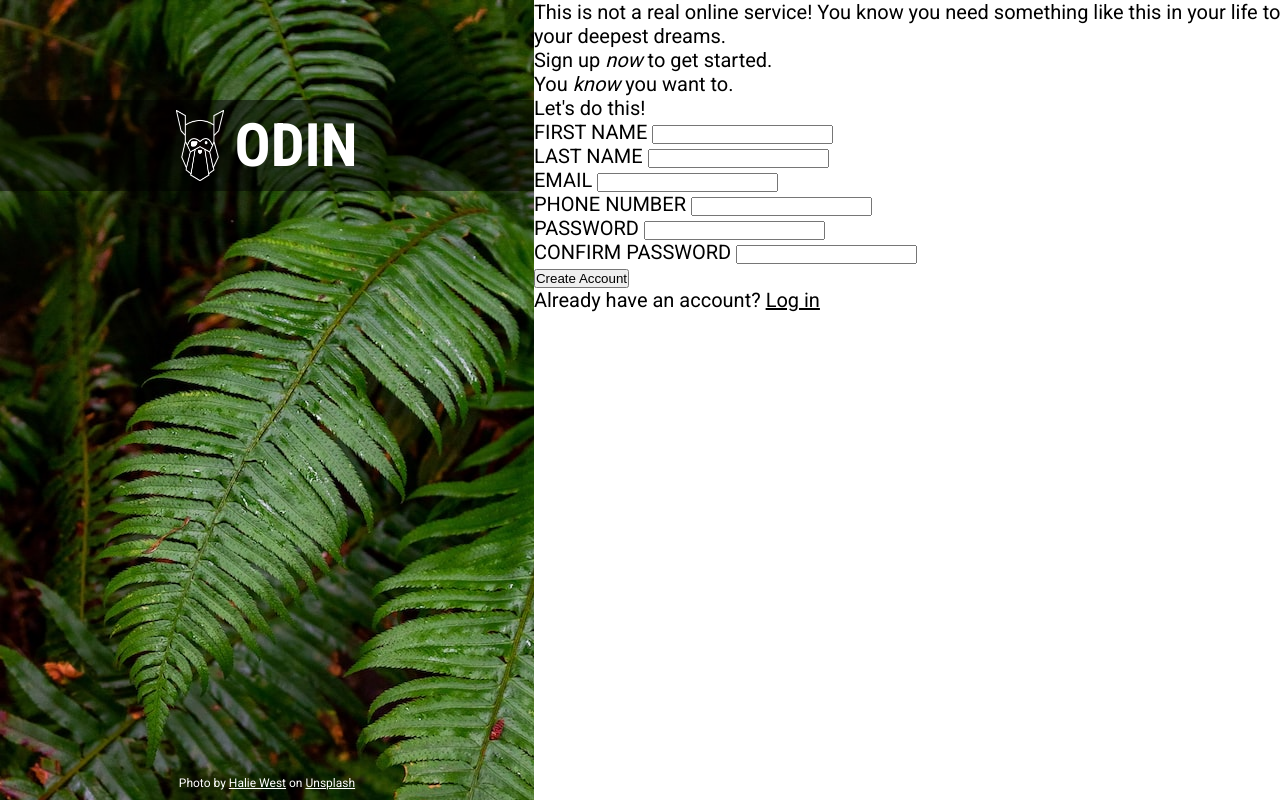
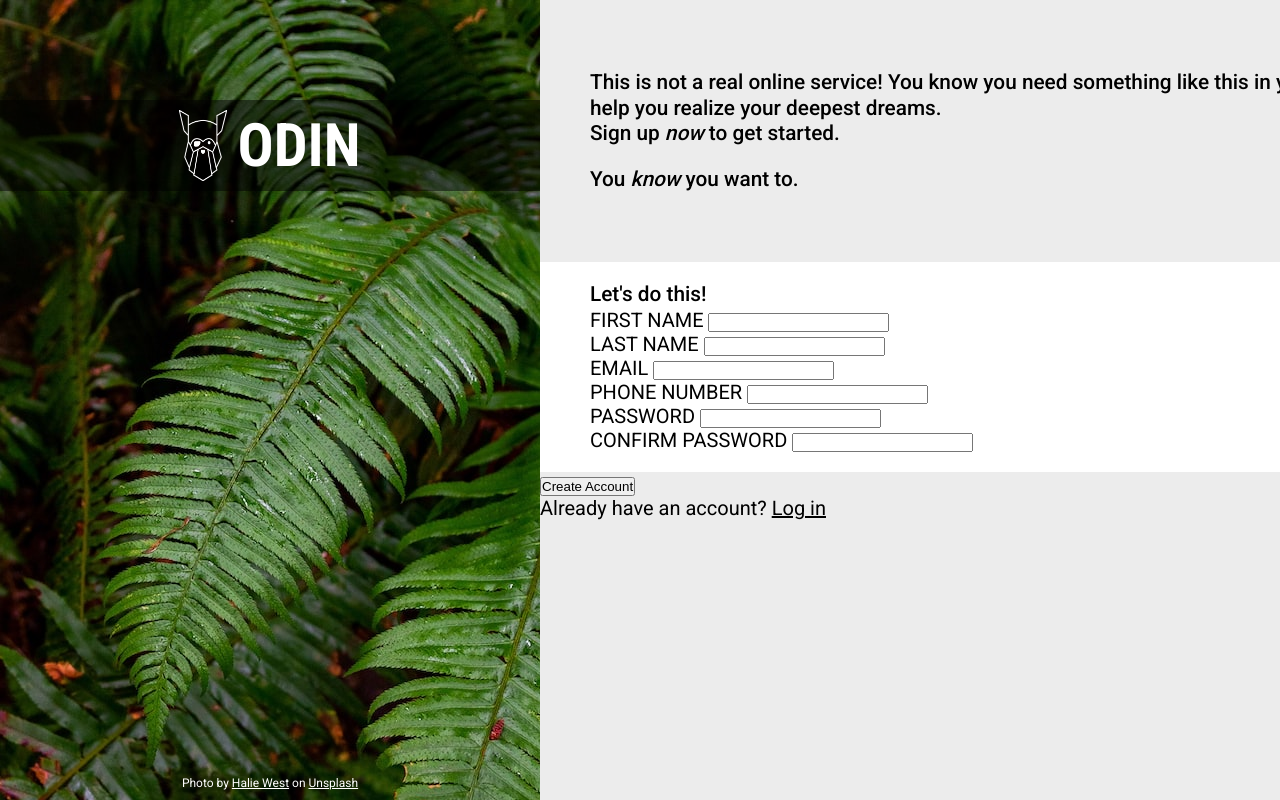
Before and after one commit to naomichoe/signup-form, a plain HTML site: page index.html in a window 1280 px wide. Shown: the top 800 px of the page. Drawn offline with Linux system fonts and the light colour scheme.

Commit message:
Finished right side container top section styling

```diff
--- a/index.html
+++ b/index.html
@@ -14,7 +14,7 @@
                 <img class="overlay-img" src="images/odin-lined.png" alt="icon">
                 <h1 class="overlay-text">ODIN</h1>
             </div>
-            <footer>Photo by <a href="https://unsplash.com/photos/25xggax4bSA">Halie West</a> on <a href="https://unsplash.com/">Unsplash</a></footer>
+            <footer>Photo by <a target="_blank" href="https://unsplash.com/photos/25xggax4bSA">Halie West</a> on <a target="_blank" href="https://unsplash.com/">Unsplash</a></footer>
         </div>
         <div class="right-container">
             <div class="top-section">
--- a/style.css
+++ b/style.css
@@ -2,6 +2,7 @@
 
 :root {
     --white: hsl(0, 0%, 100%);
+    --light-gray: rgb(236, 236, 236);
 }
 
 * {
@@ -25,7 +26,7 @@ div.main-container {
 div.left-container {
     color: var(--white);
     background-image: url(images/halie-west-25xggax4bSA-unsplash.jpg);
-    width: 640px;
+    min-width: 540px;
     display: flex;
     flex-direction: column;
     justify-content: space-between;
@@ -40,7 +41,6 @@ div.overlay-content {
     padding: 10px 0;
     width: 100%;
     background-color: rgba(0, 0, 0, 0.5);
-
 }
 
 div.overlay-content h1 {
@@ -60,3 +60,37 @@ div.left-container footer {
 div.left-container footer, a {
     color: inherit;
 }
+
+/* right side of site */
+
+div.right-container {
+    background-color: var(--light-gray);
+    display: flex;
+    flex-direction: column;
+}
+
+div.top-section {
+    padding: 70px 50px;
+}
+
+div.top-section p {
+    font-weight: 500;
+    font-size: 1.3rem;
+    line-height: 1.6rem;
+}
+
+div.top-section p:last-child {
+    margin-top: 20px;
+}
+
+div.mid-section {
+    background-color: var(--white);
+    width: 100%;
+    padding: 20px 50px;
+}
+
+div.mid-section p {
+    font-weight: 500;
+    font-size: 1.3rem;
+    line-height: 1.6rem;
+}
```
